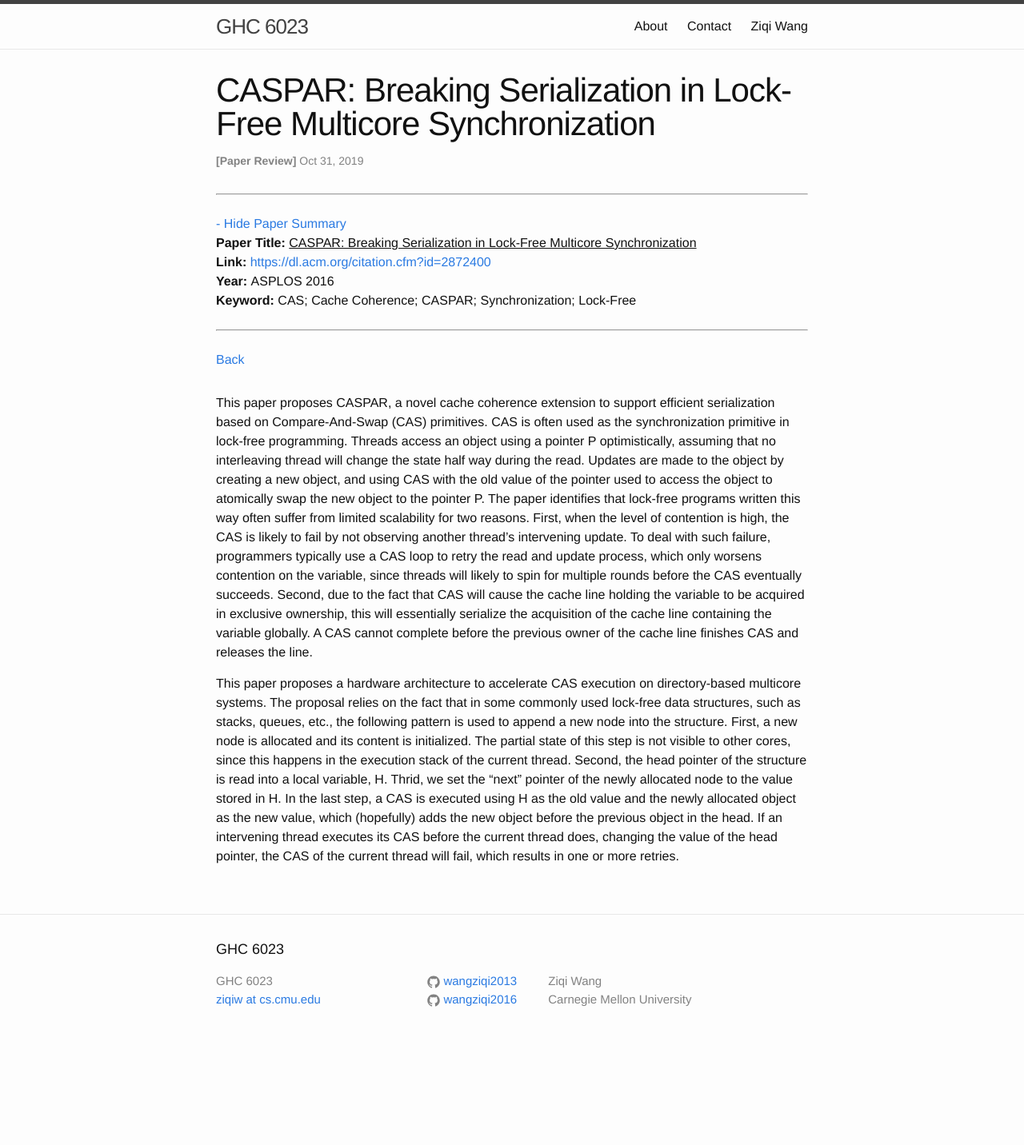
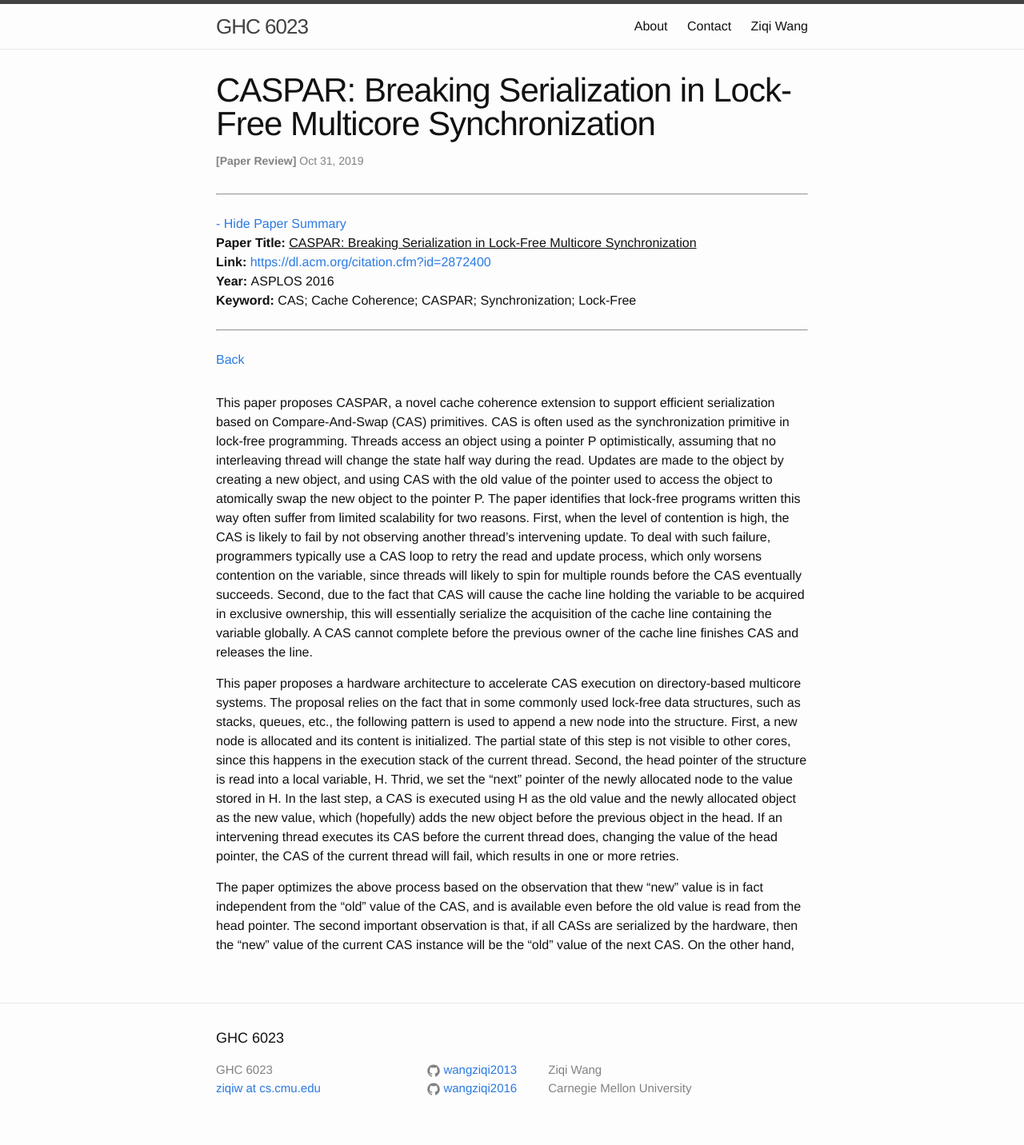
Before and after one commit to wangziqi2013/wangziqi2013.github.io, a Jekyll site: the page built from _posts/2019-10-30-caspar.markdown, in a window 1280 px wide. Shown: the whole page at 80% size. Built offline with Jekyll 4.4.1, drawn with Linux system fonts in a browser that asks for light colours; before the commit the page ends 1321 px from its top, so only the background shows below that.

Commit message:
Adding observation

```diff
--- a/_posts/2019-10-30-caspar.markdown
+++ b/_posts/2019-10-30-caspar.markdown
@@ -35,3 +35,8 @@ node to the value stored in H. In the last step, a CAS is executed using H as th
 as the new value, which (hopefully) adds the new object before the previous object in the head. If an intervening thread
 executes its CAS before the current thread does, changing the value of the head pointer, the CAS of the current thread
 will fail, which results in one or more retries.
+
+The paper optimizes the above process based on the observation that thew "new" value is in fact independent from the "old"
+value of the CAS, and is available even before the old value is read from the head pointer. The second important observation
+is that, if all CASs are serialized by the hardware, then the "new" value of the current CAS instance will be the "old"
+value of the next CAS. On the other hand,
```
